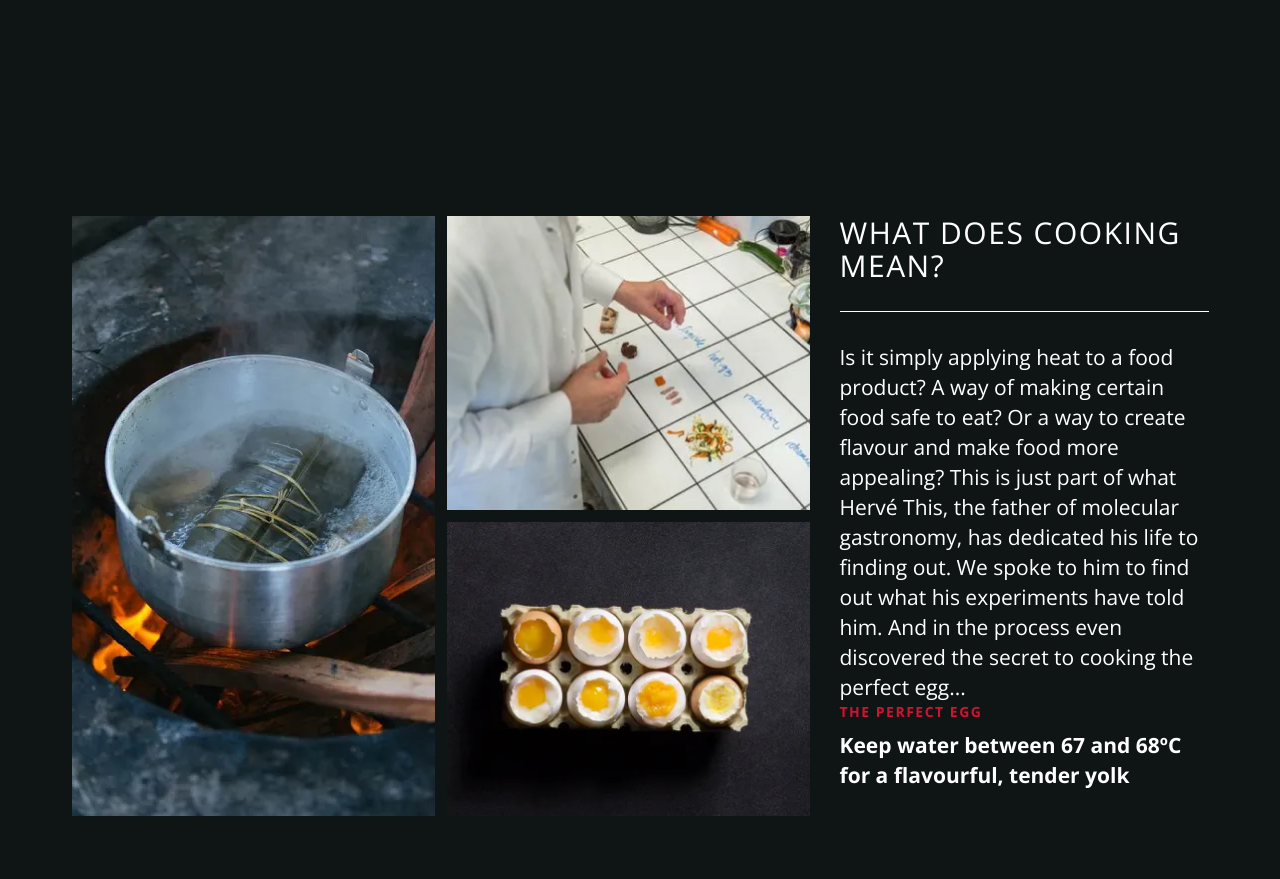
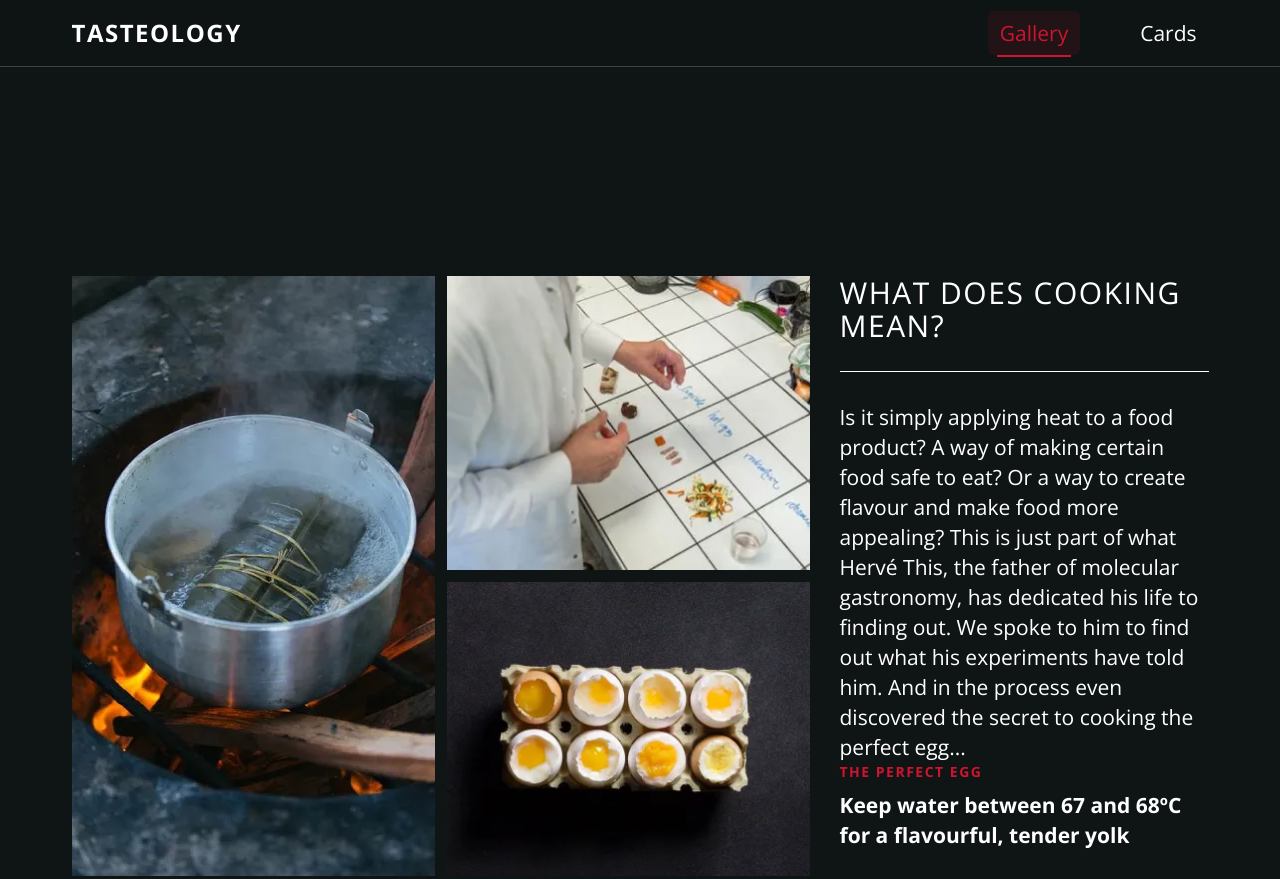
Before and after one commit to DiegoJDev/tasteology, a website built with Vite: page index.html in a window 1280 px wide. Shown: the top 879 px of the page. Built offline with nearby package versions, Linux system fonts and the light colour scheme; files whose address does not match are found by name.

Commit message:
adding header/navbar/footer

```diff
--- a/index.html
+++ b/index.html
@@ -15,11 +15,33 @@
   <body>
     <a class="skip-link" href="#main">Skip to main content</a>
 
-    <header role="banner"></header>
+    <header role="banner">
+      <nav class="navbar" role="navigation" aria-label="Main navigation">
+        <div class="container">
+          <div class="navbar__brand">
+            <a href="#top" class="navbar__logo">Tasteology</a>
+          </div>
+
+          <ul class="navbar__menu" role="menubar">
+            <li role="none">
+              <a href="#gallery" class="navbar__link" role="menuitem">Gallery</a>
+            </li>
+            <li role="none">
+              <a href="#cards" class="navbar__link" role="menuitem">Cards</a>
+            </li>
+          </ul>
+        </div>
+      </nav>
+    </header>
 
     <main id="main" role="main">
       <!-- Feature= Gallery Block-->
-      <section class="feature section" data-module="gallery" aria-labelledby="feature-title">
+      <section
+        id="gallery"
+        class="feature section"
+        data-module="gallery"
+        aria-labelledby="feature-title"
+      >
         <div class="container">
           <!-- Left side: Gallery images grid -->
           <div class="feature__media">
@@ -54,7 +76,7 @@
       </section>
 
       <!-- Cards Block -->
-      <section class="cards section" data-module="cards" aria-labelledby="cards-title">
+      <section id="cards" class="cards section" data-module="cards" aria-labelledby="cards-title">
         <div class="container">
           <header class="cards__header">
             <div class="headline">
@@ -134,6 +156,19 @@
       </section>
     </main>
 
+    <footer class="footer" role="contentinfo">
+      <div class="container">
+        <div class="footer__content">
+          <p class="footer__text">
+            &copy; 2025 <strong>Diego Cárdenas</strong>. Built with heart ❤️
+          </p>
+          <p class="footer__tagline">
+            Exploring the intersection of taste, technology, and design.
+          </p>
+        </div>
+      </div>
+    </footer>
+
     <!-- Modal -->
     <div
       class="modal"
--- a/src/main.ts
+++ b/src/main.ts
@@ -1,12 +1,18 @@
 import './styles/main.scss';
 import Gallery from './modules/Gallery';
 import { initCards } from './modules/Cards';
+import { Navigation } from './modules/Navigation';
 
 document.addEventListener('DOMContentLoaded', () => {
+  // Initialize Navigation
+  new Navigation();
+
+  // Initialize Gallery
   document.querySelectorAll<HTMLElement>('[data-module="gallery"]').forEach(async (el) => {
     const mod = new Gallery(el);
     await mod.init();
   });
 
+  // Initialize Cards
   initCards();
 });
--- /dev/null
+++ b/src/modules/Navigation.ts
@@ -0,0 +1,93 @@
+export class Navigation {
+  private navbar: HTMLElement;
+  private links: NodeListOf<HTMLAnchorElement>;
+
+  constructor() {
+    this.navbar = document.querySelector('.navbar') as HTMLElement;
+    this.links = document.querySelectorAll('.navbar__link');
+
+    if (this.navbar && this.links.length > 0) {
+      this.init();
+    }
+  }
+
+  private init(): void {
+    this.setupSmoothScroll();
+    this.setupActiveStates();
+    this.setupScrollBehavior();
+  }
+
+  private setupSmoothScroll(): void {
+    this.links.forEach((link) => {
+      link.addEventListener('click', (e) => {
+        e.preventDefault();
+
+        const targetId = link.getAttribute('href');
+        if (!targetId) return;
+
+        const targetElement = document.querySelector(targetId);
+        if (!targetElement) return;
+
+        const navbarHeight = this.navbar.offsetHeight;
+        const targetPosition = (targetElement as HTMLElement).offsetTop - navbarHeight - 20;
+
+        window.scrollTo({
+          top: targetPosition,
+          behavior: 'smooth',
+        });
+
+        this.updateActiveLink(targetId);
+      });
+    });
+  }
+
+  private setupActiveStates(): void {
+    this.updateActiveStatesOnScroll();
+
+    window.addEventListener('scroll', () => {
+      this.updateActiveStatesOnScroll();
+    });
+  }
+
+  private updateActiveStatesOnScroll(): void {
+    const sections = document.querySelectorAll('section[id]');
+    const navbarHeight = this.navbar.offsetHeight;
+    const scrollPos = window.scrollY + navbarHeight + 100;
+
+    let activeSection = '';
+
+    sections.forEach((section) => {
+      const sectionTop = (section as HTMLElement).offsetTop;
+      const sectionHeight = (section as HTMLElement).offsetHeight;
+
+      if (scrollPos >= sectionTop && scrollPos < sectionTop + sectionHeight) {
+        activeSection = `#${section.id}`;
+      }
+    });
+
+    if (activeSection) {
+      this.updateActiveLink(activeSection);
+    }
+  }
+
+  private updateActiveLink(targetId: string): void {
+    this.links.forEach((link) => {
+      link.classList.remove('navbar__link--active');
+    });
+
+    const activeLink = document.querySelector(`[href="${targetId}"]`);
+    if (activeLink) {
+      activeLink.classList.add('navbar__link--active');
+    }
+  }
+
+  private setupScrollBehavior(): void {
+    let lastScrollY = window.scrollY;
+
+    window.addEventListener('scroll', () => {
+      const currentScrollY = window.scrollY;
+
+      lastScrollY = currentScrollY;
+    });
+  }
+}
--- /dev/null
+++ b/src/styles/components/_footer.scss
@@ -0,0 +1,53 @@
+.footer {
+  background: var(--color-bg);
+  border-top: 1px solid var(--color-border);
+  margin-top: var(--section-y);
+  padding-block: var(--space-9);
+  color: var(--color-text);
+}
+
+.footer__content {
+  text-align: center;
+  max-width: 600px;
+  margin: 0 auto;
+}
+
+.footer__text {
+  font-family: var(--font-family-base);
+  font-size: var(--fs-body);
+  font-weight: var(--fw-regular);
+  line-height: var(--lh-body);
+  margin: 0 0 var(--space-3);
+  color: var(--color-text);
+
+  strong {
+    font-weight: var(--fw-bold);
+    color: var(--color-accent);
+  }
+}
+
+.footer__tagline {
+  font-family: var(--font-family-base);
+  font-size: var(--fs-small);
+  font-weight: var(--fw-regular);
+  line-height: 1.4;
+  margin: 0;
+  color: rgba(255, 255, 255, 0.7);
+  font-style: italic;
+}
+
+// Responsive adjustments
+@media (max-width: 767px) {
+  .footer {
+    padding-block: var(--space-8);
+    margin-top: var(--space-9);
+  }
+
+  .footer__text {
+    font-size: var(--fs-small);
+  }
+
+  .footer__tagline {
+    font-size: 12px;
+  }
+}
--- /dev/null
+++ b/src/styles/components/_navbar.scss
@@ -0,0 +1,110 @@
+.navbar {
+  position: fixed;
+  top: 0;
+  left: 0;
+  right: 0;
+  z-index: 100;
+  background: rgba(var(--color-bg-rgb), 0.95);
+  backdrop-filter: blur(10px);
+  border-bottom: 1px solid var(--color-border);
+  transition: background-color 0.3s ease;
+
+  .container {
+    display: flex;
+    align-items: center;
+    justify-content: space-between;
+    padding-block: var(--space-4);
+    min-height: 60px;
+  }
+}
+
+.navbar__brand {
+  flex-shrink: 0;
+}
+
+.navbar__logo {
+  font-family: var(--font-family-base);
+  font-size: var(--fs-h3);
+  font-weight: var(--fw-bold);
+  color: var(--color-text);
+  text-decoration: none;
+  letter-spacing: var(--ls-upper);
+  text-transform: uppercase;
+  transition: color 0.3s ease;
+
+  &:hover,
+  &:focus-visible {
+    color: var(--color-accent);
+    text-decoration: none;
+  }
+}
+
+.navbar__menu {
+  display: flex;
+  align-items: center;
+  gap: var(--space-8);
+  list-style: none;
+  margin: 0;
+  padding: 0;
+
+  @media (max-width: 767px) {
+    gap: var(--space-6);
+  }
+}
+
+.navbar__link {
+  position: relative;
+  font-family: var(--font-family-base);
+  font-size: var(--fs-body);
+  font-weight: var(--fw-regular);
+  color: var(--color-text);
+  text-decoration: none;
+  padding: var(--space-2) var(--space-3);
+  border-radius: var(--radius);
+  transition: all 0.3s ease;
+
+  &::after {
+    content: '';
+    position: absolute;
+    bottom: -2px;
+    left: 50%;
+    width: 0;
+    height: 2px;
+    background: var(--color-accent);
+    transform: translateX(-50%);
+    transition: width 0.3s ease;
+  }
+
+  &:hover,
+  &:focus-visible {
+    color: var(--color-accent);
+    background: rgba(255, 255, 255, 0.05);
+    text-decoration: none;
+
+    &::after {
+      width: 80%;
+    }
+  }
+
+  &.navbar__link--active {
+    color: var(--color-accent);
+    background: rgba(var(--color-accent-rgb), 0.1);
+
+    &::after {
+      width: 80%;
+    }
+  }
+}
+
+:root {
+  --color-bg-rgb: 15, 20, 20; /* From --color-bg: #0f1414 */
+  --color-accent-rgb: 207, 20, 48; /* From --color-accent: #cf1430 */
+}
+
+body {
+  padding-top: 60px;
+}
+
+.skip-link:focus {
+  top: calc(0.5rem + 60px);
+}
--- a/src/styles/main.scss
+++ b/src/styles/main.scss
@@ -2,7 +2,9 @@
 @use './generic/reset';
 @use './elements/base';
 @use './objects/layout';
+@use './components/navbar';
 @use './components/feature';
 @use './components/cards';
 @use './components/modal';
+@use './components/footer';
 @use './utilities/a11y';
```
